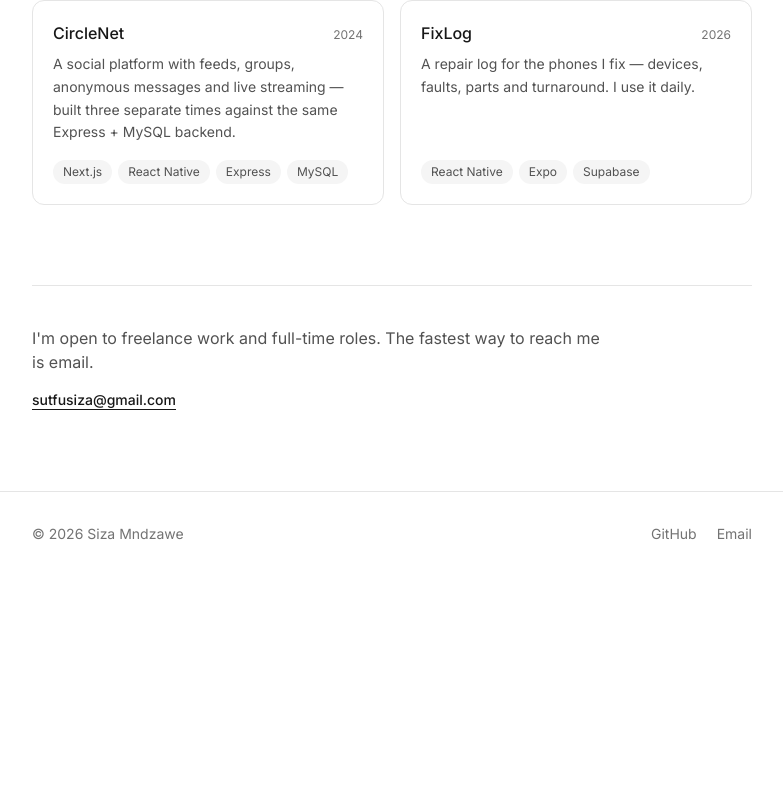
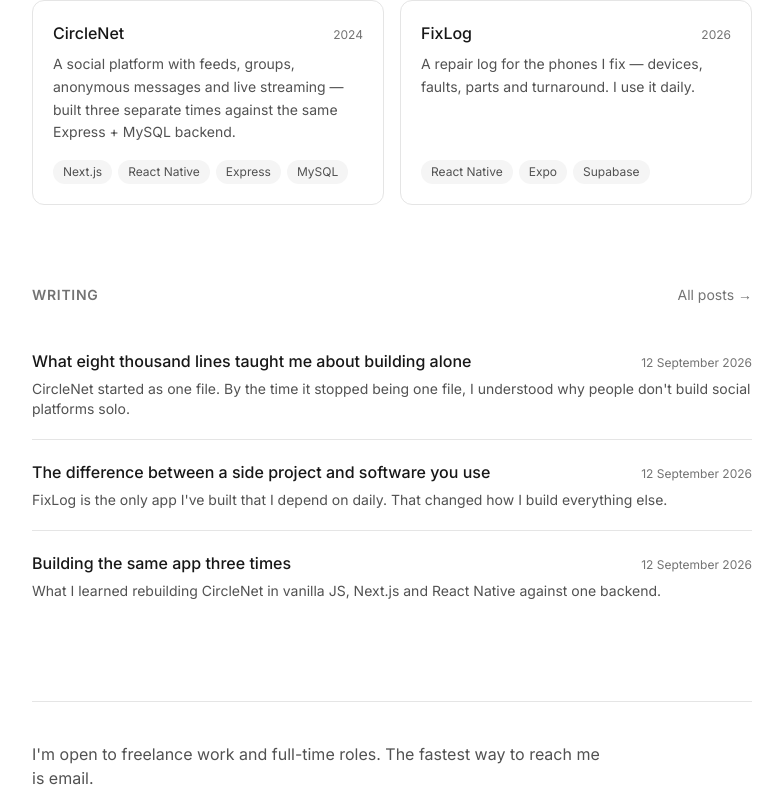
Before and after one commit to Sizasutfu/siza-portfolio, a Next.js app: page / in a window 1280 px wide. Shown: the part 567-1375 px from the top of the page, without its empty margins (248-1031 px from the left). Before the commit the page ends 1143 px from the top, so only its background shows below. Built offline with nearby package versions, Linux system fonts and the light colour scheme.

Commit message:
Show recent blog posts on home page

```diff
--- a/src/app/page.tsx
+++ b/src/app/page.tsx
@@ -1,9 +1,11 @@
 import Link from "next/link";
 import { projects } from "@/data/projects";
 import ProjectCard from "@/components/ProjectCard";
+import { getAllPosts, formatDate } from "@/lib/posts";
 
 export default function Home() {
   const featured = projects.filter((p) => p.featured);
+  const posts = getAllPosts().slice(0, 3);
 
   return (
     <div className="space-y-20">
@@ -59,6 +61,46 @@ export default function Home() {
         </div>
       </section>
 
+      {/* Recent writing */}
+      {posts.length > 0 && (
+        <section className="space-y-6">
+          <div className="flex items-baseline justify-between">
+            <h2 className="text-sm font-semibold tracking-wider text-neutral-500 uppercase dark:text-neutral-400">
+              Writing
+            </h2>
+            <Link
+              href="/blog"
+              className="text-sm text-neutral-500 transition hover:text-neutral-900 dark:text-neutral-400 dark:hover:text-neutral-100"
+            >
+              All posts →
+            </Link>
+          </div>
+
+          <ul className="divide-y divide-neutral-200 dark:divide-neutral-800">
+            {posts.map((post) => (
+              <li key={post.slug}>
+                <Link
+                  href={`/blog/${post.slug}`}
+                  className="group block space-y-1.5 py-5"
+                >
+                  <div className="flex items-baseline justify-between gap-4">
+                    <h3 className="font-medium transition group-hover:opacity-70">
+                      {post.title}
+                    </h3>
+                    <span className="shrink-0 text-xs text-neutral-500">
+                      {formatDate(post.date)}
+                    </span>
+                  </div>
+                  <p className="text-sm text-neutral-600 dark:text-neutral-400">
+                    {post.summary}
+                  </p>
+                </Link>
+              </li>
+            ))}
+          </ul>
+        </section>
+      )}
+
       {/* Closing note */}
       <section className="border-t border-neutral-200 pt-10 dark:border-neutral-800">
         <p className="max-w-xl text-neutral-600 dark:text-neutral-400">
```
